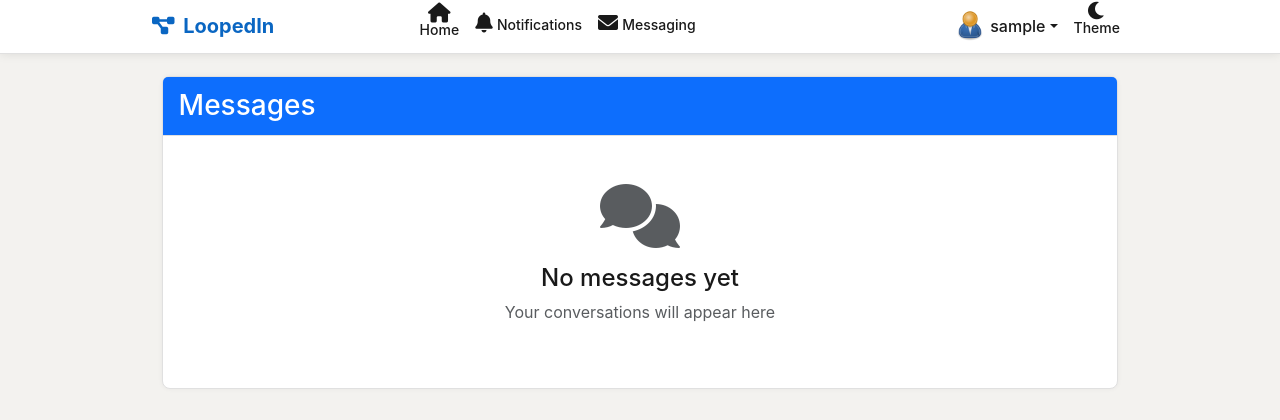
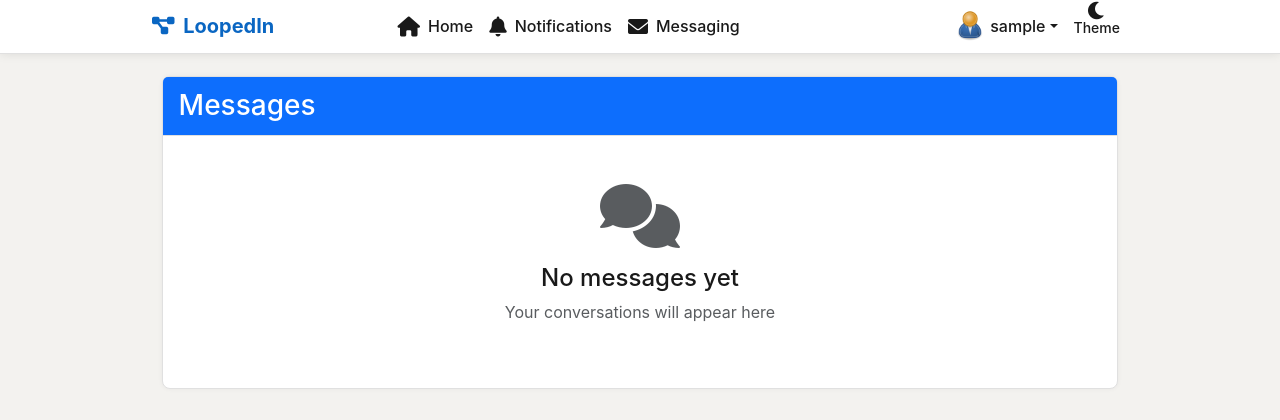
Before and after one commit to christopherece/loopedin_prj, a Django app: page /chat/ in a window 1280 px wide. Shown: the top 420 px of the page. Run offline with Django 5.2, Linux system fonts and the light colour scheme; the visitor is signed in with stand-in values (Sample User, id 1); data comes from the database, SQL or seed files in the repository; data that the repository does not hold is empty.

Commit message:
Modified Label on the NAv

```diff
--- a/templates/base.html
+++ b/templates/base.html
@@ -208,6 +208,17 @@
             color: var(--linkedin-blue) !important;
         }
 
+        /* Mobile navbar adjustments */
+        @media (max-width: 767.98px) {
+            .navbar-nav .nav-item {
+                text-align: center;
+            }
+
+            .navbar-nav .nav-link {
+                justify-content: center;
+            }
+        }
+
         .navbar-dark .navbar-nav .nav-link {
             color: var(--linkedin-text) !important;
         }
@@ -359,35 +370,35 @@
             <div class="collapse navbar-collapse" id="navbarNav">
 
 
-                <ul class="navbar-nav mx-auto">
+                <ul class="navbar-nav mx-auto text-center">
                     <li class="nav-item">
-                        <a class="nav-link text-center" href="{% url 'home' %}">
-                            <i class="fas fa-home fa-lg d-block mb-1"></i>
-                            <span class="small">Home</span>
+                        <a class="nav-link d-flex align-items-center" href="{% url 'home' %}">
+                            <i class="fas fa-home fa-lg me-2"></i>
+                            <span>Home</span>
                         </a>
                     </li>
 
 
                     <li class="nav-item">
-                        <a class="nav-link text-center" href="{% url 'notifications' %}">
-                            <div class="position-relative d-inline-block">
-                                <i class="fas fa-bell fa-lg d-block mb-1"></i>
+                        <a class="nav-link d-flex align-items-center" href="{% url 'notifications' %}">
+                            <div class="position-relative me-2">
+                                <i class="fas fa-bell fa-lg"></i>
                                 {% if unread_notifications_count > 0 %}
                                 <span class="position-absolute top-0 end-0 translate-middle badge rounded-pill bg-danger" style="font-size: 0.5rem;" id="notification-counter">
                                     {{ unread_notifications_count }}
                                 </span>
                                 {% endif %}
                             </div>
-                            <span class="small">Notifications</span>
+                            <span>Notifications</span>
                         </a>
                     </li>
                     <li class="nav-item">
-                        <a class="nav-link text-center" href="{% url 'chat-inbox' %}">
-                            <div class="position-relative d-inline-block">
-                                <i class="fas fa-envelope fa-lg d-block mb-1"></i>
+                        <a class="nav-link d-flex align-items-center" href="{% url 'chat-inbox' %}">
+                            <div class="position-relative me-2">
+                                <i class="fas fa-envelope fa-lg"></i>
                                 <span id="unread-messages-count" class="position-absolute top-0 end-0 translate-middle badge rounded-pill bg-danger" style="font-size: 0.5rem; display: none;">0</span>
                             </div>
-                            <span class="small">Messaging</span>
+                            <span>Messaging</span>
                         </a>
                     </li>
                 </ul>
```
